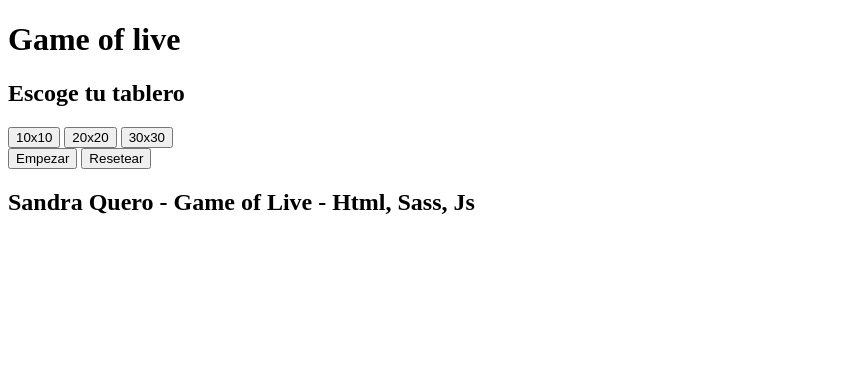
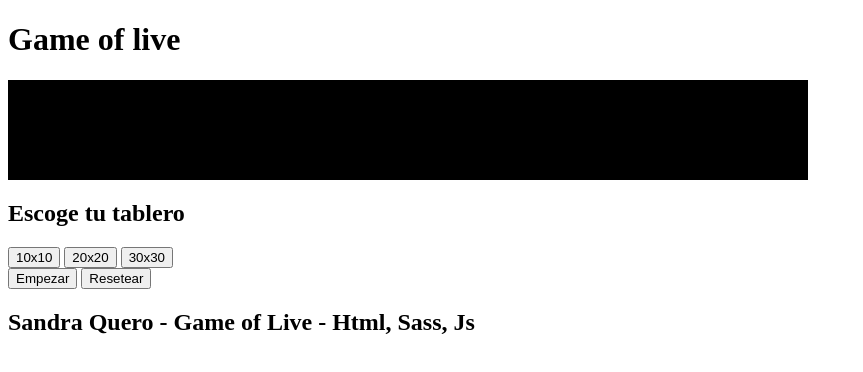
Before and after one commit to SandraQS/W02WCH-game-of-life-sandra-quero, a website: page build/index.html in a window 1280 px wide. Shown: the whole page, without its empty margins (0-863 px from the left). Drawn offline with Linux system fonts and the light colour scheme.

Commit message:
primera prueba, imprimir tablero por pantalla desde dom

```diff
--- a/src/styles.scss
+++ b/src/styles.scss
@@ -0,0 +1,3 @@
+.contenedor-principal__filas {
+  display: flex;
+}
```
Also changed, not shown: build/index.html, build/index.js, build/styles.css, 1 other file.
